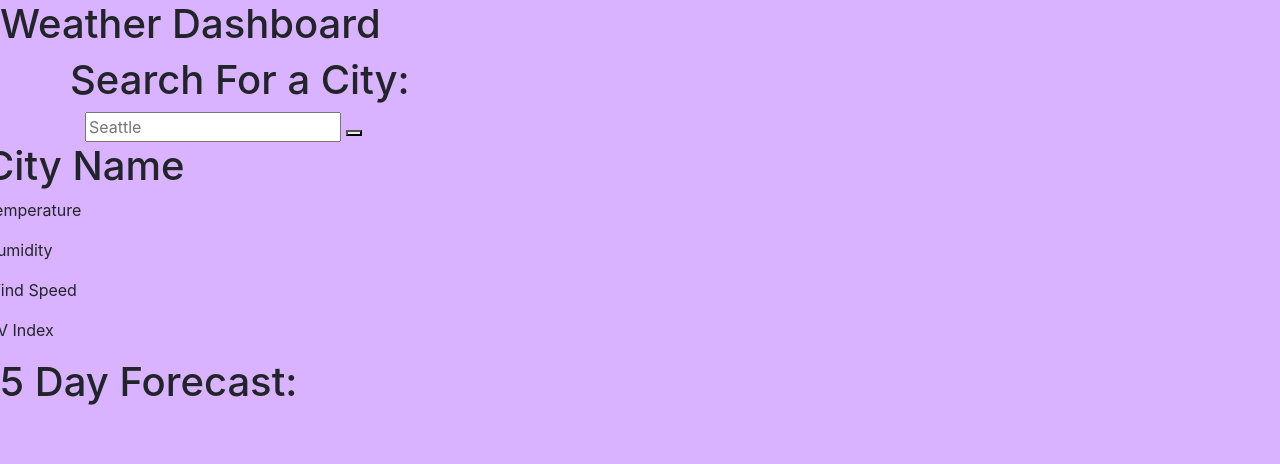
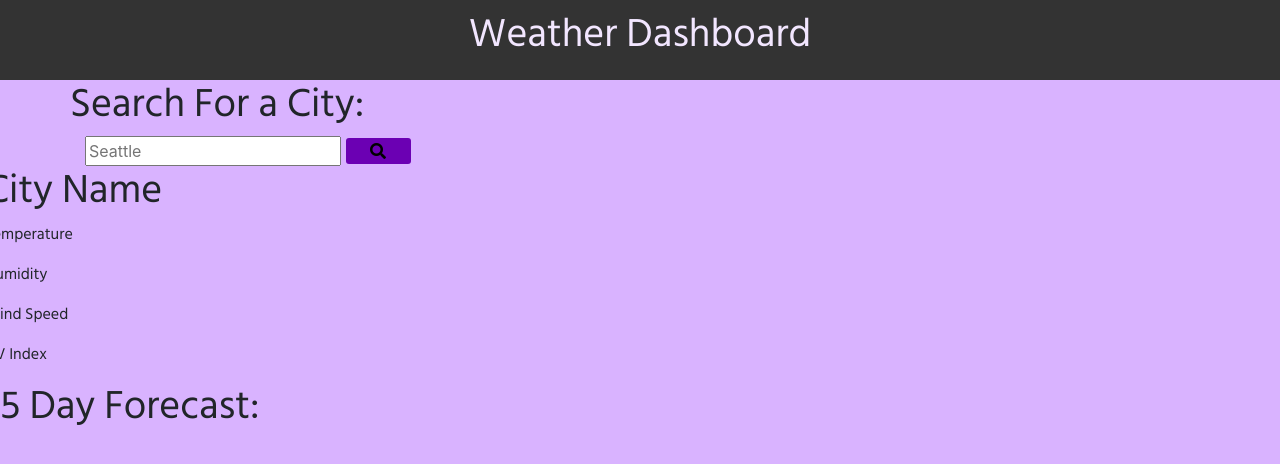
Before and after one commit to tfletch3018/Weather-Dashboard, a plain HTML site: page index.html in a window 1280 px wide. Drawn offline with nearby package versions, Linux system fonts and the light colour scheme.

Commit message:
fontawesome

```diff
--- a/assets/css/style.css
+++ b/assets/css/style.css
@@ -1,7 +1,45 @@
+* {
+    box-sizing:border-box;
+}
+
 :root {
     --orchid:#d9b3ff;
+    --light:#f2e6ff;
+    --dark:#333333;
+    --blue:#0000ff;
+    --violet:#6b00b3;
 }
 
 body {
     background-color: var(--orchid);
+    height: 100%;
+    margin:0;
 }
+
+header {
+color: var(--light);
+margin-top:0;
+text-align:center;
+width:100%;
+height:80px;
+background-color: var(--dark);
+font-size:24px;
+}
+
+header h1 {
+    margin:0;
+    padding-top: 10px;
+}
+
+h1, h3, p, li {
+    font-family: 'Hind Siliguri', sans-serif;
+}
+
+button {
+background-color: var(--violet);
+border:none;
+border-radius: 3px;
+transition-duration: 3s;
+height:auto;
+width:65px;
+}
--- a/index.html
+++ b/index.html
@@ -9,6 +9,10 @@
     <link rel="stylesheet" href="https://cdnjs.cloudflare.com/ajax/libs/twitter-bootstrap/4.5.0/css/bootstrap.min.css">
     <link rel="stylesheet" href="https://code.jquery.com/ui/1.12.1/themes/base/jquery-ui.css">
     <link href="https://fonts.googleapis.com/css2?family=Fira+Sans:wght@400;700&display=swap" rel="stylesheet">
+    <link rel="preconnect" href="https://fonts.gstatic.com">
+    <link rel="stylesheet" href="https://use.fontawesome.com/releases/v5.8.1/css/all.css"
+        integrity="sha384-50oBUHEmvpQ+1lW4y57PTFmhCaXp0ML5d60M1M7uH2+nqUivzIebhndOJK28anvf" crossorigin="anonymous" />
+    <link href="https://fonts.googleapis.com/css2?family=Hind+Siliguri&display=swap" rel="stylesheet">
     <link rel="stylesheet" href="assets/css/style.css">
     <title>Weather Dashboard</title>
 </head>
@@ -27,7 +31,7 @@
             </div>
             <input type="text" class="searchInput" placeholder="Seattle">
             <button type="submit" class="searchBtn">
-                <i class=""></i>
+                <i class="fa fa-search" aria-hidden="true"></i>
             </button>
         </div>
 
```
